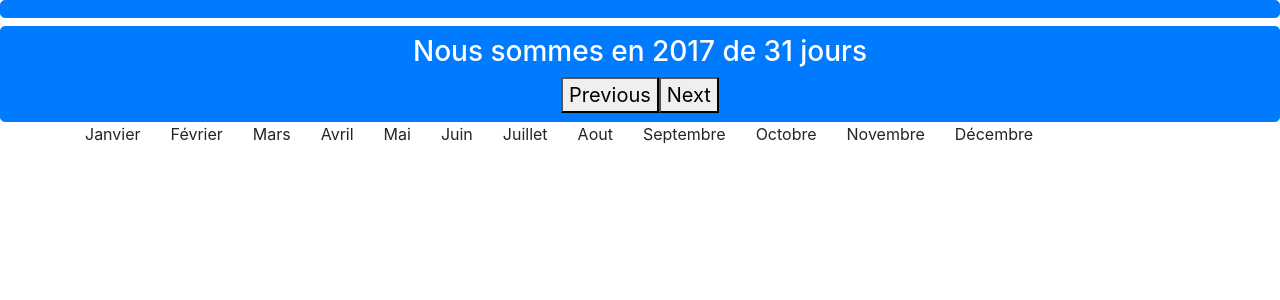
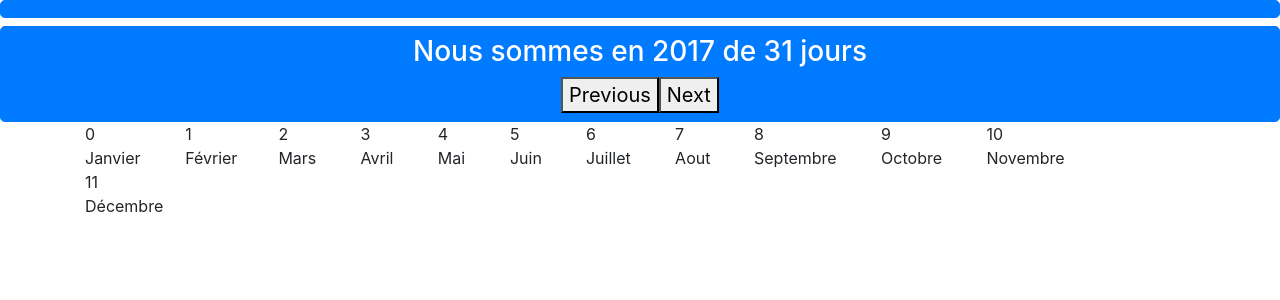
Before and after one commit to armalex/agendaHome, an Angular app: page / in a window 1280 px wide. Shown: the top 300 px of the page. Built offline with nearby package versions, Linux system fonts and the light colour scheme.

Commit message:
modification modele html

```diff
--- a/src/app/mois/mois.component.html
+++ b/src/app/mois/mois.component.html
@@ -1,8 +1,11 @@
+<!--
+Commentaire pour cette partie du code template pour le composant
+-->
 
 <div class="container">
     <div class="row">
-        <div *ngFor="let m of moisModel">
-            <div class="col-md-1">{{m.nom}}</div>
+        <div *ngFor="let mois of moisModel;let i = index">
+            <div class="col-md-3">{{i}} {{mois.nom}}</div>
         </div>
     </div>
 </div>
```
